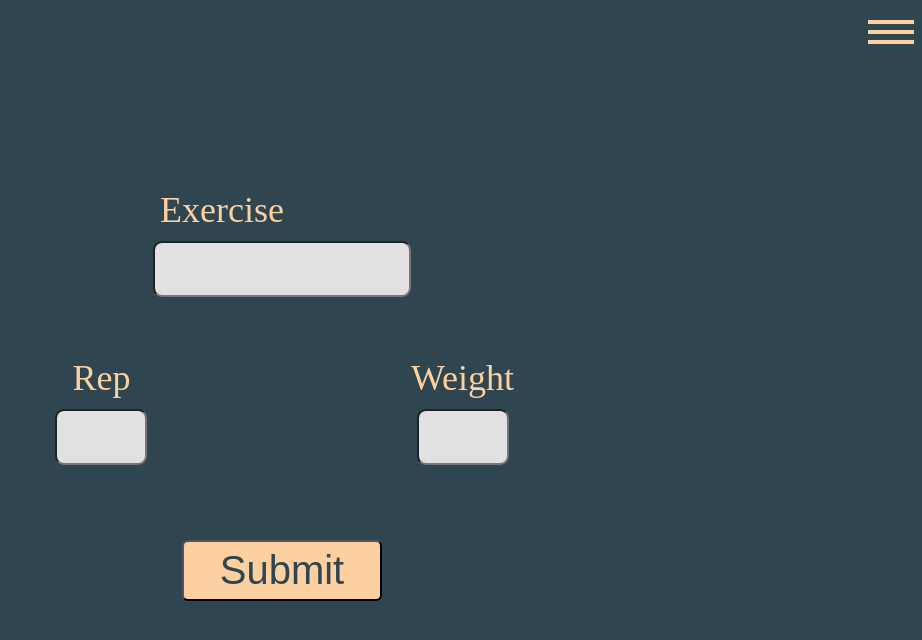
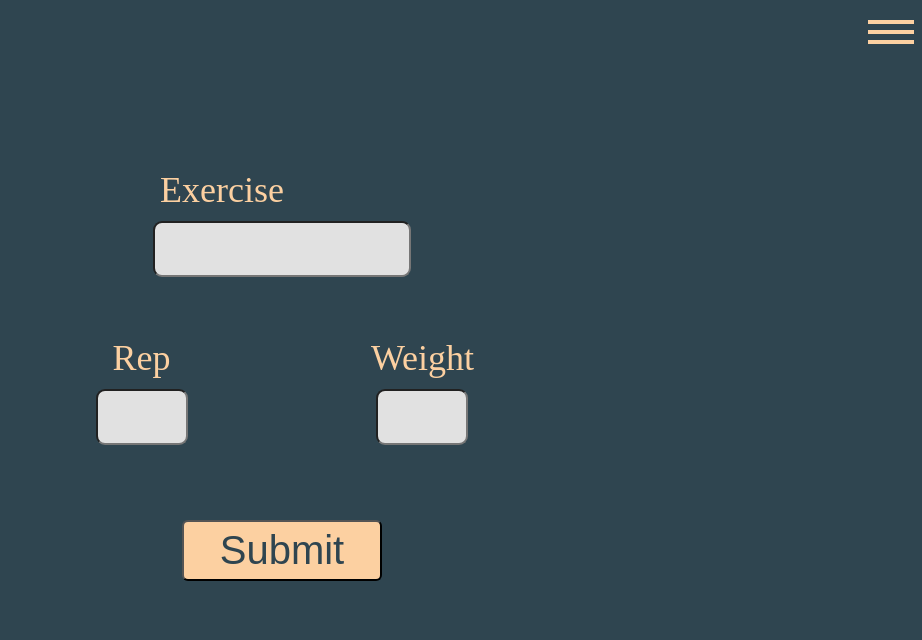
Before and after one commit to dburnside22/WorkoutTracker, an Angular app: page /home in a window 1280 px wide. Shown: the top 640 px of the page, without its empty margins (358-1280 px from the left). Built offline with nearby package versions, Linux system fonts and the light colour scheme.

Commit message:
keep messing with the margin to get it to look right

```diff
--- a/src/app/landing-page/landing-page.component.scss
+++ b/src/app/landing-page/landing-page.component.scss
@@ -9,7 +9,7 @@
 
 .exercise {
     grid-area: e;
-    margin-top: 120px;
+    margin-top: 100px;
     input {
         width: 250px;
         height: 50px;
@@ -59,11 +59,11 @@
 @media only screen and (min-width: 500px ){
 
     .exercise {
-        margin-top: 145px;
+        margin-top: 125px;
     }
 
     .landing-page-form {
-        grid-template-columns: 2fr repeat(3, 1fr) 2fr;
+        grid-template-columns: 3fr repeat(3, 1fr) 3fr;
         grid-template-areas:
             '. e e e .'
             '. r . w .'
```
